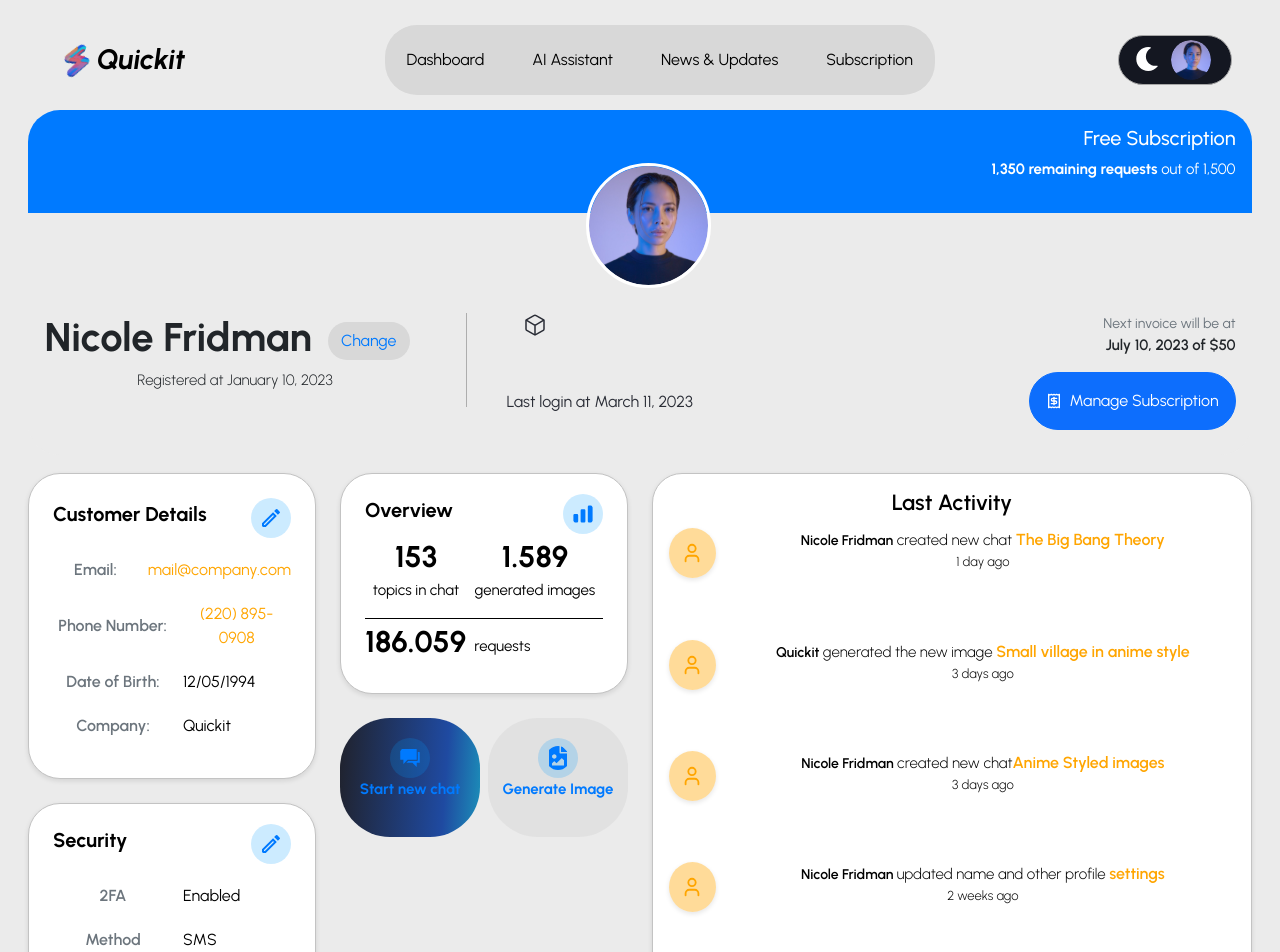
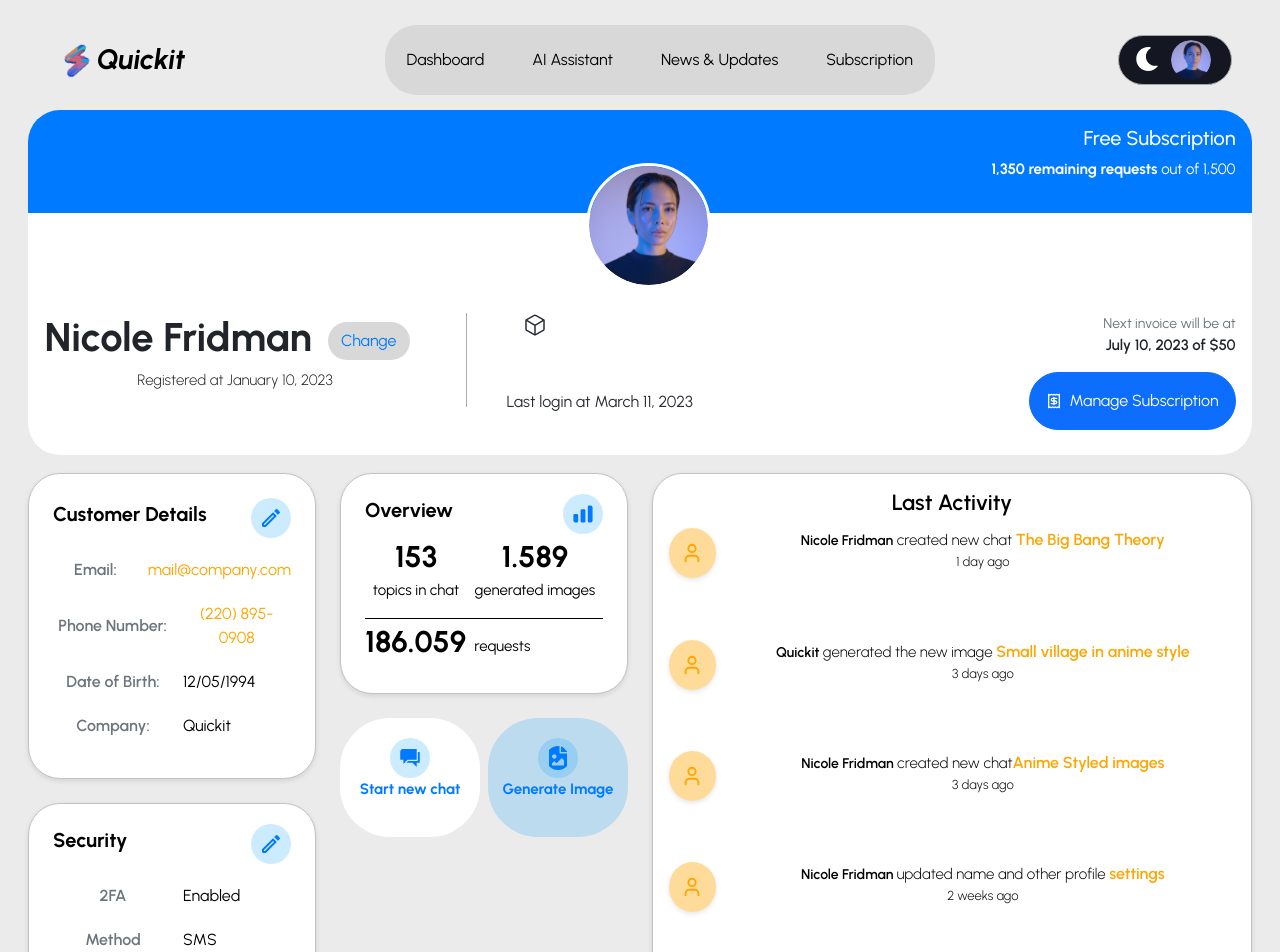
Before and after one commit to Remote-Company-Simulation-RCS/ai-dashboard, a React (Create React App) app: page /profile in a window 1280 px wide. Shown: the top 952 px of the page. Built offline with nearby package versions, Linux system fonts and the light colour scheme; what groq-sdk would draw is missing.

Commit message:
fixed light mode

```diff
--- a/src/components/CustomerSecurity.jsx
+++ b/src/components/CustomerSecurity.jsx
@@ -86,7 +86,7 @@ const CustomerSecurity = () => {
           />
           <Button
             type="submit"
-            className="btn btn-primary w-100 py-3 rounded-4 mb-3 mt-3"
+            className="btn btn-primary w-100 py-3 rounded-4 mb-3 mt-5"
             children="Added New Password"
           />
         </form>
--- a/src/styles/components/avatarProfile.css
+++ b/src/styles/components/avatarProfile.css
@@ -1,5 +1,5 @@
 .avatar-profile {
-  background-color: var(--bg-light-color);
+  background-color: var(--white);
   width: 98%;
   display: grid;
   place-self: center;
@@ -20,7 +20,6 @@
 
 .avatar-profile-image img {
   border: 3px solid var(--white);
-
 }
 
 .avatar-profile-body {
@@ -32,7 +31,11 @@
   background-color: var(--bg-light-nav);
   color: var(--blue);
   &:hover {
-    background-color: color-mix(in srgb, var(--bg-light-nav) 80%, var(--black) 20%);
+    background-color: color-mix(
+      in srgb,
+      var(--bg-light-nav) 80%,
+      var(--black) 20%
+    );
     color: var(--black);
   }
 }
@@ -42,7 +45,11 @@
   height: 80%;
   margin-inline: 40px;
   margin-bottom: 20px;
-  background-color: color-mix(in srgb, var(--bg-light-nav) 80%, var(--black) 20%);
+  background-color: color-mix(
+    in srgb,
+    var(--bg-light-nav) 80%,
+    var(--black) 20%
+  );
 }
 
 .avatar-cube {
@@ -60,10 +67,18 @@ body[data-theme="dark-mode"] {
   }
 
   .avatar-btn {
-    background-color: color-mix(in srgb, var(--bg-dark-nav) 90%, var(--white) 10%);
+    background-color: color-mix(
+      in srgb,
+      var(--bg-dark-nav) 90%,
+      var(--white) 10%
+    );
     color: var(--white);
     &:hover {
-      background-color: color-mix(in srgb, var(--bg-dark-nav) 95%, var(--white) 5%);
+      background-color: color-mix(
+        in srgb,
+        var(--bg-dark-nav) 95%,
+        var(--white) 5%
+      );
       color: var(--white);
     }
   }
--- a/src/styles/components/overviewProfile.css
+++ b/src/styles/components/overviewProfile.css
@@ -50,17 +50,11 @@
 }
 
 .chat-btn {
-  background: linear-gradient(
-    274deg,
-    rgba(28, 143, 185, 1) 0%,
-    rgba(31, 74, 161, 1) 26%,
-    rgba(32, 34, 44, 1) 100%
-  );
-  background-repeat: no-repeat;
+  background-color: var(--white);
 }
 
 .img-btn {
-  background-color: var(--bg-dark-transparent);
+  background-color: var(--light-blue-btn);
 }
 
 .overview-icon {
@@ -132,4 +126,18 @@ body[data-theme="dark-mode"] {
   .button-tittle {
     color: var(--white);
   }
+
+  .chat-btn {
+    background: linear-gradient(
+      274deg,
+      rgba(28, 143, 185, 1) 0%,
+      rgba(31, 74, 161, 1) 26%,
+      rgba(32, 34, 44, 1) 100%
+    );
+    background-repeat: no-repeat;
+  }
+
+  .img-btn {
+    background-color: var(--bg-dark-transparent);
+  }
 }
```
